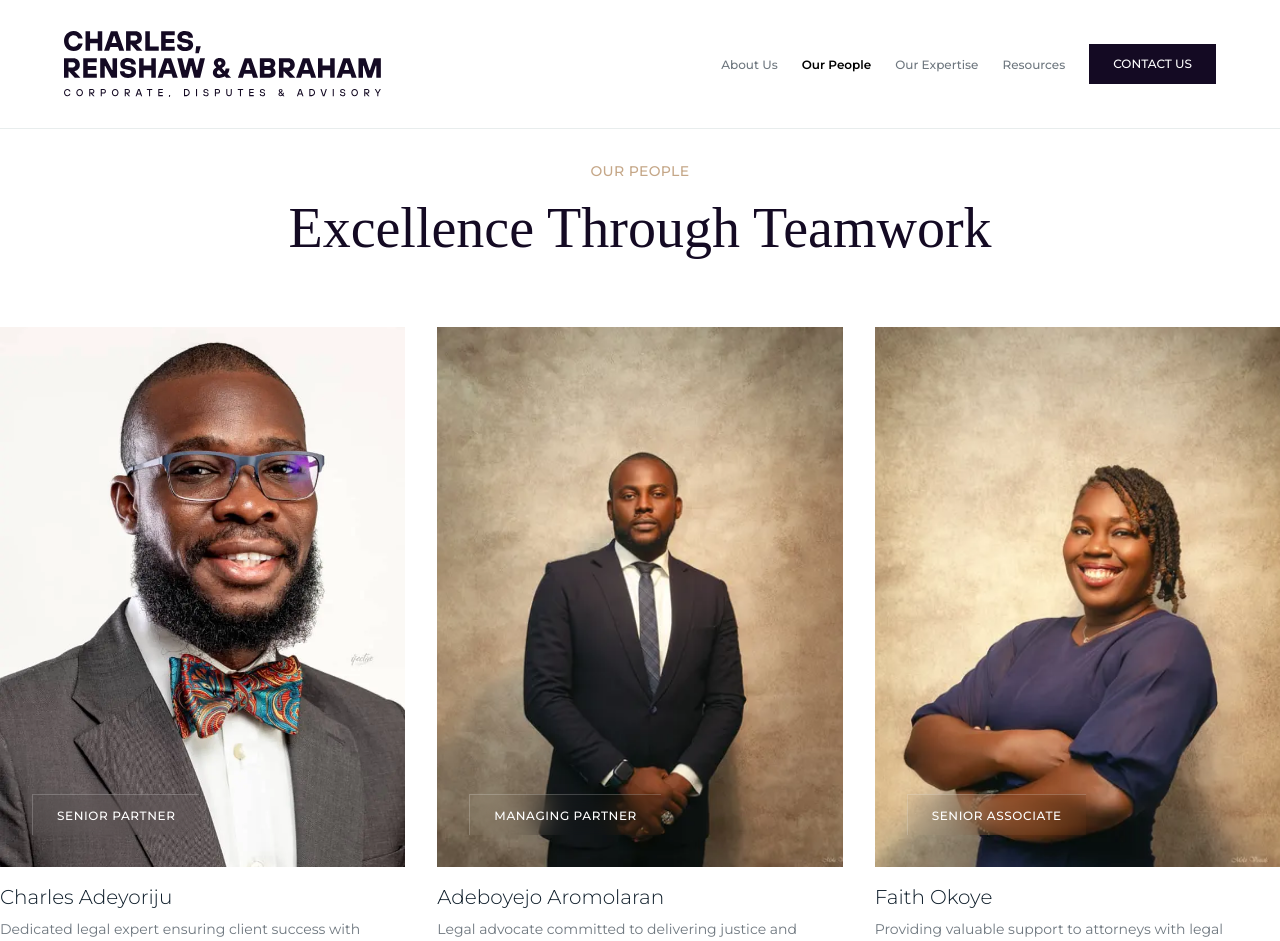
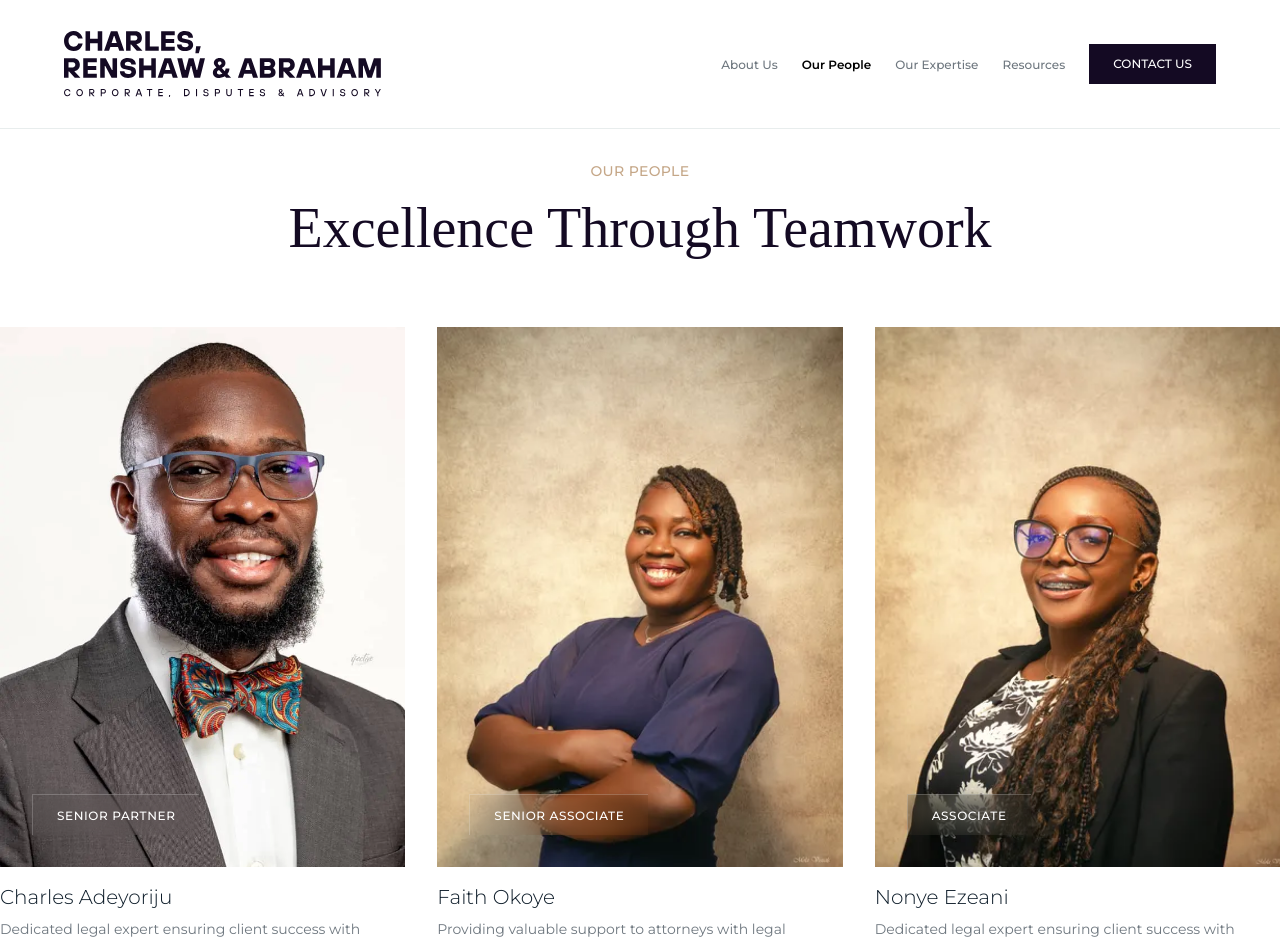
Before and after one commit to charlesrenshaw/website, a Vue app: page /our-people in a window 1280 px wide. Shown: the top 941 px of the page. Built offline with nearby package versions, Linux system fonts and the light colour scheme; a web font is replaced by a local one.

Commit message:
refactor(OurPeople): comment out Adeboyejo's details for future reference

```diff
--- a/src/views/OurPeople.vue
+++ b/src/views/OurPeople.vue
@@ -48,14 +48,14 @@ const lawyers: Lawyer[] = [
         email: "ca@charlesrenshaw.com",
         linkedinLink: "https://www.linkedin.com/in/charlesadeyoriju/",
     },
-    {
-        name: "Adeboyejo Aromolaran",
-        title: "MANAGING PARTNER",
-        imageKey: "Adeboyejo",
-        bio: "Legal advocate committed to delivering justice and favorable outcomes for clients.",
-        email: "aaa@charlesrenshaw.com",
-        linkedinLink: "https://www.linkedin.com/in/adeboyejo-aromolaran-783664143/",
-    },
+    // {
+    //     name: "Adeboyejo Aromolaran",
+    //     title: "MANAGING PARTNER",
+    //     imageKey: "Adeboyejo",
+    //     bio: "Legal advocate committed to delivering justice and favorable outcomes for clients.",
+    //     email: "aaa@charlesrenshaw.com",
+    //     linkedinLink: "https://www.linkedin.com/in/adeboyejo-aromolaran-783664143/",
+    // },
     {
         name: "Faith Okoye",
         title: "SENIOR ASSOCIATE",
```
